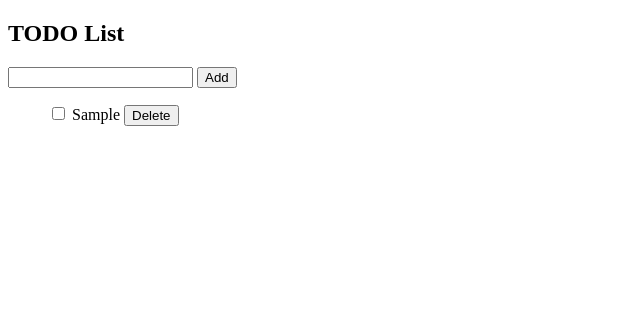
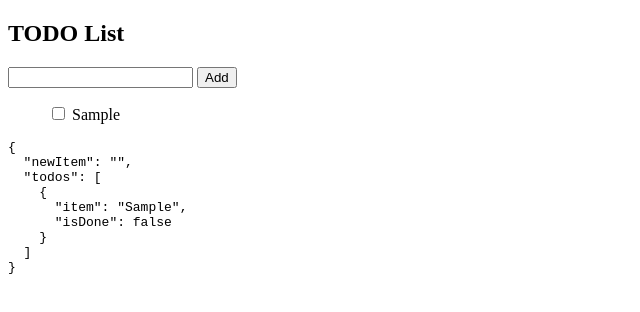
Before and after one commit to h-takamori/todo, a plain HTML site: page index.html in a window 1280 px wide. Both pictures are taken after typing "Sample" into the empty fields and a click on the button "Add". Shown: the whole page, without its empty margins (0-640 px from the left). Drawn offline with nearby package versions, Linux system fonts and the light colour scheme.

Commit message:
Revert "タスクの削除機能の追加"
This reverts commit f7ed376db229fc1df0c029ebab19523a72040be8.
取り消しの練習（別のプロジェクトを誤ってpushしてしまったシチュエーション）

```diff
--- a/index.html
+++ b/index.html
@@ -15,13 +15,12 @@
                 </button>
             </form>
             <ul>
-                <li v-for="(todo, index) in todos">
+                <li v-for="todo in todos">
                     <input type="checkbox" v-model="todo.isDone">
                     <span v-bind:class="{ done:todo.isDone }">{{ todo.item }}</span>
-                    <button v-on:click="deleteItem(index)">Delete</button>
                 </li>
             </ul>
-            <!-- <pre>{{ $data }}</pre> -->
+            <pre>{{ $data }}</pre>
         </div>
 
         <script src="https://cdn.jsdelivr.net/npm/vue@2.5.17/dist/vue.js"></script>
--- a/js/main.js
+++ b/js/main.js
@@ -15,9 +15,6 @@ var app = new Vue({
 
             this.todos.push(todo);
             this.newItem = '';
-        },
-        deleteItem: function(index) {
-            this.todos.splice(index, 1);
         }
     }
 })
```
